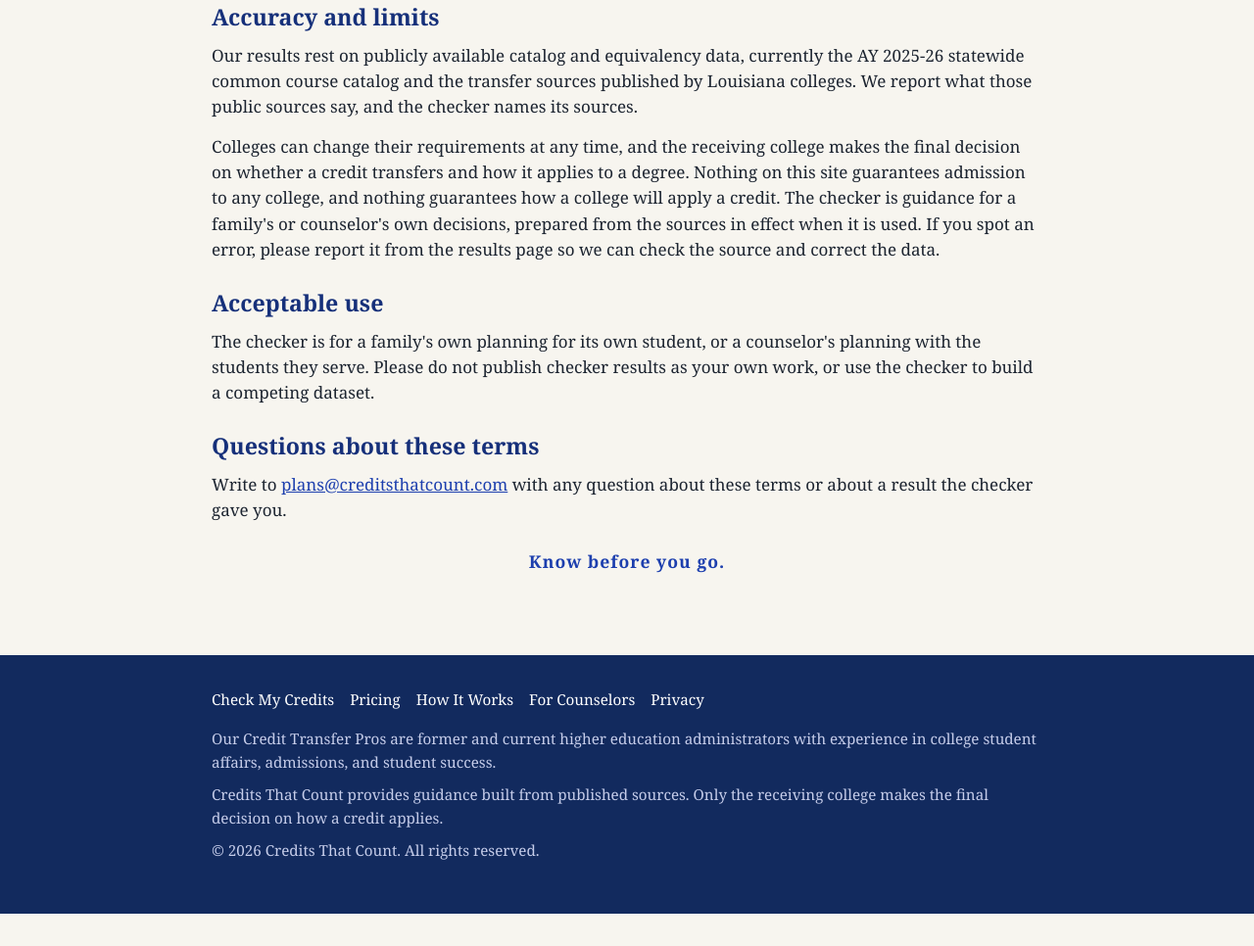
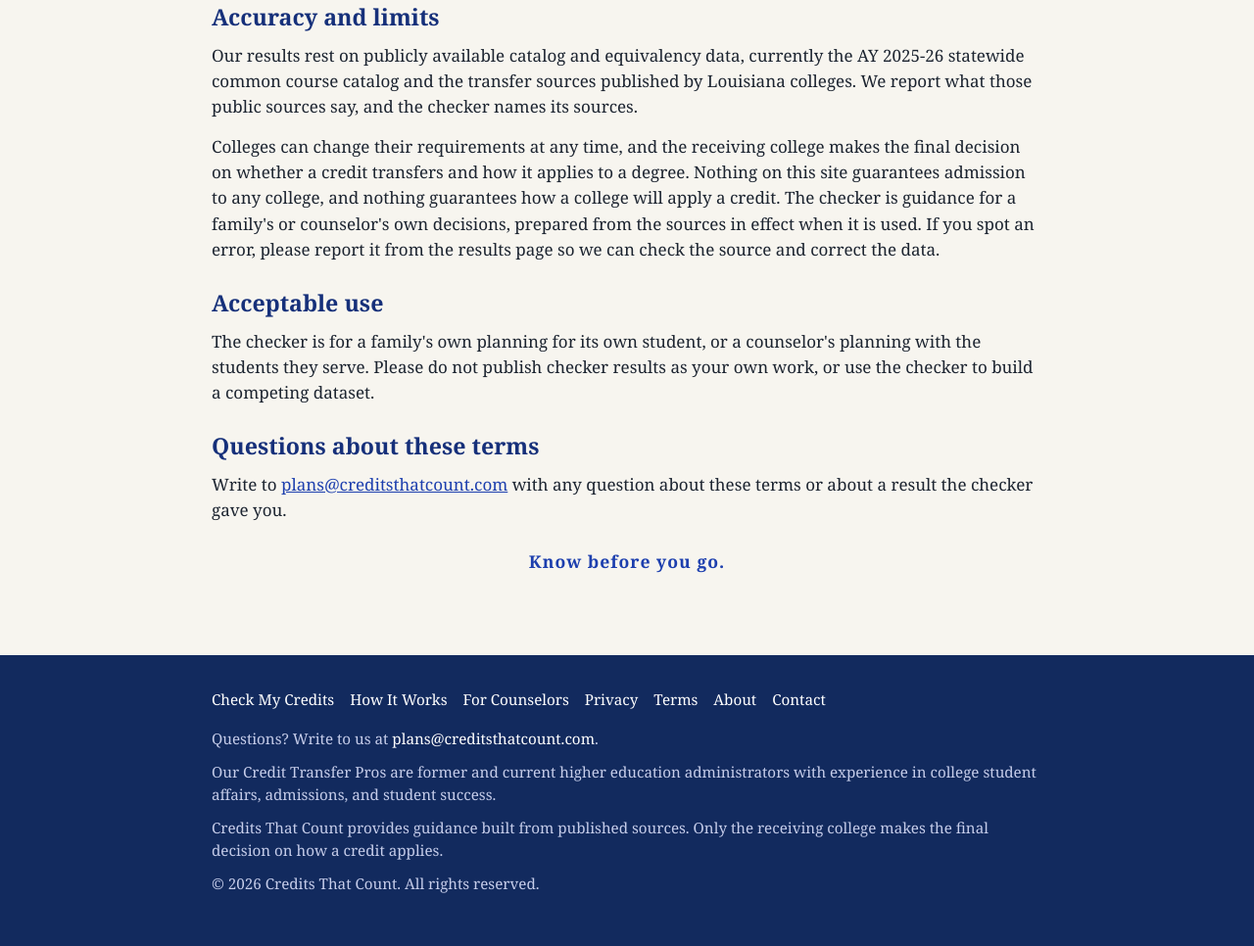
Before and after one commit to doctorstubbs/creditsthatcount-site, an Astro site: page /terms in a window 1280 px wide. Shown: the part 446-1412 px from the top of the page at 98% size. Before the commit the page ends 1379 px from the top, so only its background shows below. Built offline with nearby package versions, Linux system fonts and the light colour scheme; Astro itself is replaced by a stand-in of ours.

Commit message:
Free tool repositioning, review fixes, footer plans@ (Nov 19)

```diff
--- a/src/layouts/Base.astro
+++ b/src/layouts/Base.astro
@@ -8,6 +8,7 @@ interface Props {
 
 const { title, description } = Astro.props;
 const year = new Date().getFullYear();
+const canonical = new URL(Astro.url.pathname, Astro.site);
 ---
 
 <!doctype html>
@@ -16,6 +17,14 @@ const year = new Date().getFullYear();
     <meta charset="utf-8" />
     <meta name="viewport" content="width=device-width, initial-scale=1" />
     <meta name="description" content={description} />
+    <meta property="og:title" content={title} />
+    <meta property="og:description" content={description} />
+    <meta property="og:type" content="website" />
+    <meta property="og:url" content={canonical} />
+    <meta property="og:image" content="https://creditsthatcount.com/og-image.png" />
+    <meta name="twitter:card" content="summary_large_image" />
+    <meta name="twitter:title" content={title} />
+    <meta name="twitter:description" content={description} />
     <meta name="theme-color" content="#1d3fae" />
     <link rel="icon" type="image/svg+xml" href="/favicon.svg" />
     <link rel="manifest" href="/manifest.webmanifest" />
@@ -27,7 +36,6 @@ const year = new Date().getFullYear();
         <a class="brand" href="/">Credits That <span>Count</span></a>
         <nav class="main-nav" aria-label="Main">
           <a href="/checker/">Check My Credits</a>
-          <a href="/pricing/">Pricing</a>
           <a href="/how-it-works/">How It Works</a>
           <a href="/counselors/">For Counselors</a>
           <a href="/privacy/">Privacy</a>
@@ -43,11 +51,17 @@ const year = new Date().getFullYear();
       <div class="container">
         <nav aria-label="Footer">
           <a href="/checker/">Check My Credits</a>
-          <a href="/pricing/">Pricing</a>
           <a href="/how-it-works/">How It Works</a>
           <a href="/counselors/">For Counselors</a>
           <a href="/privacy/">Privacy</a>
+          <a href="/terms/">Terms</a>
+          <a href="/about/">About</a>
+          <a href="/contact/">Contact</a>
         </nav>
+        <p>
+          Questions? Write to us at
+          <a href="mailto:plans@creditsthatcount.com">plans@creditsthatcount.com</a>.
+        </p>
         <p>
           Our Credit Transfer Pros are former and current higher education
           administrators with experience in college student affairs,
```
